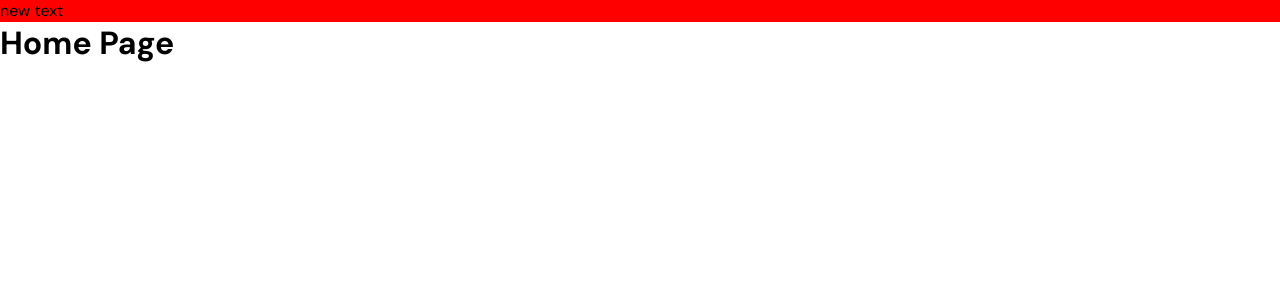
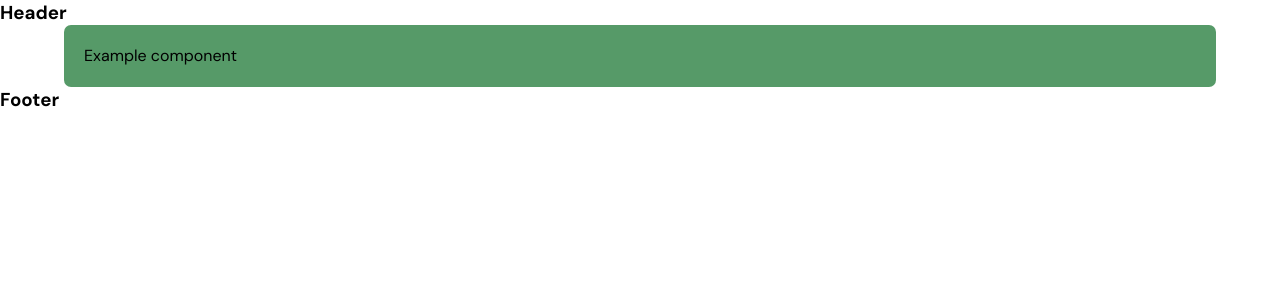
Before and after one commit to vegaitglobal/informisi-zene-website, a React (Create React App) app in the folder zuko-ui/: page / in a window 1280 px wide. Shown: the top 300 px of the page. Built offline with nearby package versions, Linux system fonts and the light colour scheme.

Commit message:
Set page style layout

```diff
--- /dev/null
+++ b/zuko-ui/src/components/LayoutWrapper/LayoutWrapper.jsx
@@ -0,0 +1,5 @@
+import styles from './LayoutWrapper.module.scss';
+
+export default function LayoutWrapper({children}) {
+    return <div className={styles.layout}>{children}</div>
+}
--- /dev/null
+++ b/zuko-ui/src/components/LayoutWrapper/LayoutWrapper.module.scss
@@ -0,0 +1,9 @@
+@import '../../styles/mixins.scss';
+
+.layout {
+    padding: 0 24px;
+
+    @include media-breakpoint-desktop{
+        padding: 0 64px;
+    }
+}
--- /dev/null
+++ b/zuko-ui/src/components/PageWrapper/PageWrapper.jsx
@@ -0,0 +1,12 @@
+import LayoutWrapper from "../LayoutWrapper/LayoutWrapper";
+
+export default function PageWrapper({children}){
+    return <>
+        <h3>Header</h3>
+        <LayoutWrapper>
+            {children}
+        </LayoutWrapper>
+        <h3>Footer</h3>
+    </>
+
+}
--- a/zuko-ui/src/components/TestComponent/TestComponent.module.scss
+++ b/zuko-ui/src/components/TestComponent/TestComponent.module.scss
@@ -1,9 +1,11 @@
 @import '../../styles/mixins.scss';
 
 .title {
-    background-color: blue;
+    padding: 20px;
+    border-radius: 7px;
+    background-color: rgb(164, 150, 94);
 
     @include media-breakpoint-desktop {
-        background-color: red;
+        background-color: rgb(86, 154, 104);
     }
 }
--- a/zuko-ui/src/pages/index.js
+++ b/zuko-ui/src/pages/index.js
@@ -2,6 +2,6 @@ import TestComponent from "../components/TestComponent/TestComponent";
 
 export default function HomePage() {
     return <div>
-        <TestComponent testProperty="new text"/>
-        <h1>Home Page</h1></div>
+        <TestComponent testProperty="Example component"/>
+    </div>
 }
--- a/zuko-ui/src/router/router.js
+++ b/zuko-ui/src/router/router.js
@@ -2,15 +2,17 @@ import * as React from 'react';
 import { createBrowserRouter } from 'react-router-dom';
 import HomePage from '../pages/index';
 import ContactPage from '../pages/contact.page';
+import PageWrapper from '../components/PageWrapper/PageWrapper';
+
 
 const router = createBrowserRouter([
   {
     path: '/',
-    element: <HomePage />,
+    element: <PageWrapper><HomePage /></PageWrapper>,
   },
   {
     path: 'contact',
-    element: <ContactPage />,
+    element: <PageWrapper><ContactPage /></PageWrapper>,
   },
 ]);
 
```
